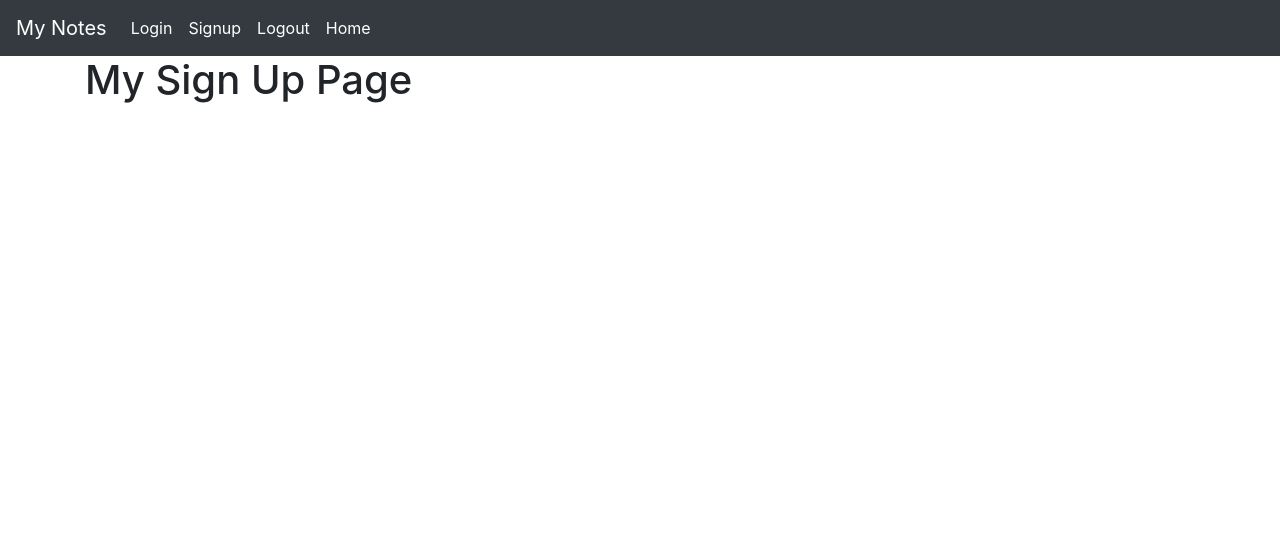
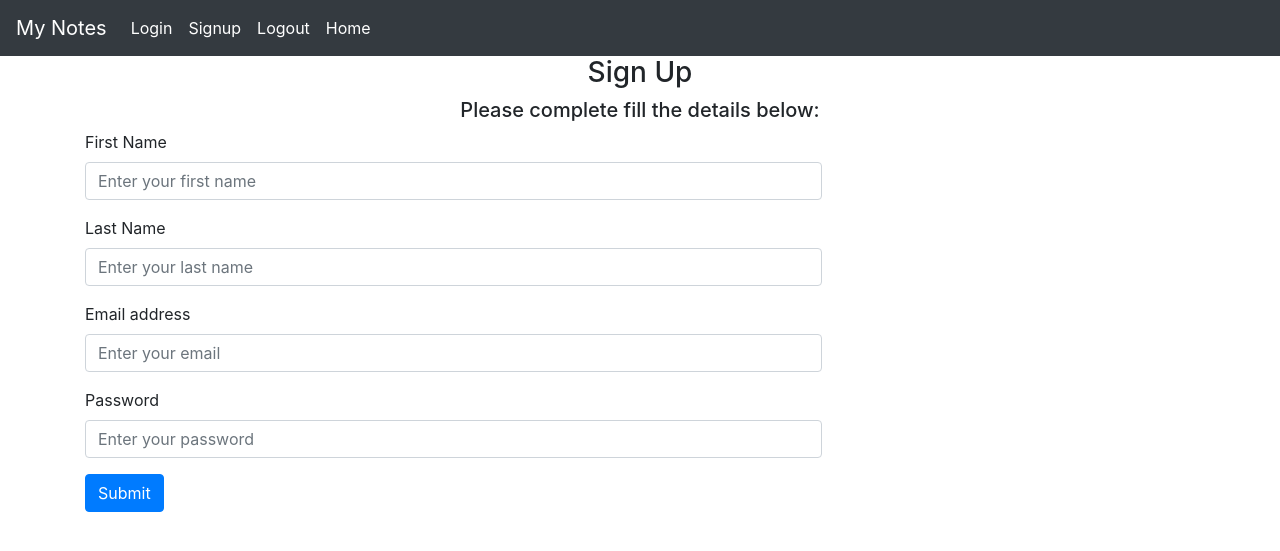
Before and after one commit to HavenJE/PythonMakingNotesApp, a Flask app: page /signup in a window 1280 px wide. Shown: the top 551 px of the page. Run offline with Flask 3, Linux system fonts and the light colour scheme.

Commit message:
initial style pushed to Completing_HTML_Forms

```diff
--- a/app/templates/sign_up.html
+++ b/app/templates/sign_up.html
@@ -1,13 +1,60 @@
 {% extends "base.html" %}
 
-{% block title %}
-Sign-up Page
-{% endblock %}
-
+{% block title %} Sign-up Page {% endblock %}
 
 <!-- Block content  -->
 {% block content %}
 
-<h1>My Sign Up Page</h1>
+<!-- <h1>My Sign Up Page</h1> -->
+
+<form method="POST">
+    <h3 align="center">Sign Up</h3>
+    <h5 align="center">Please complete fill the details below: </h5>
+
+    <div class="form-row">
+        <div class="col-lg-8">
+            <div class="form-group">
+                <label for="firstName">First Name </label>
+                <input type="text" class="form-control" id="firstName" name="firstName"
+                    placeholder="Enter your first name" aria-describedby="emailHelp">
+                <!-- <small id="emailHelp" class="form-text text-muted">We'll never share your email with anyone else.</small> -->
+            </div>
+        </div>
+    </div>
+
+    <div class="form-row">
+        <div class="col-lg-8">
+            <div class="form-group">
+                <label for="lastName">Last Name </label>
+                <input type="text" class="form-control" id="lastName" name="lastName" placeholder="Enter your last name"
+                    aria-describedby="emailHelp">
+                <!-- <small id="emailHelp" class="form-text text-muted">We'll never share your email with anyone else.</small> -->
+            </div>
+        </div>
+    </div>
+    <div class="form-row">
+        <div class="col-lg-8">
+            <div class="form-group">
+                <label for="email">Email address</label>
+                <input type="email" class="form-control" id="email" name="email" placeholder="Enter your email"
+                    aria-describedby="emailHelp">
+                <!-- <small id="emailHelp" class="form-text text-muted">We'll never share your email with anyone else.</small> -->
+            </div>
+        </div>
+    </div>
+
+    <div class="form-row">
+        <div class="col-lg-8">
+            <div class="form-group">
+                <label for="password">Password</label>
+                <input type="password" class="form-control" id="password" placeholder="Enter your password">
+            </div>
+        </div>
+    </div>
+
+    <button type="submit" class="btn btn-primary">Submit</button>
+</form>
+
+
 
 {% endblock %}
```
Also changed, not shown: app/templates/login.html (+26 -1 lines).
